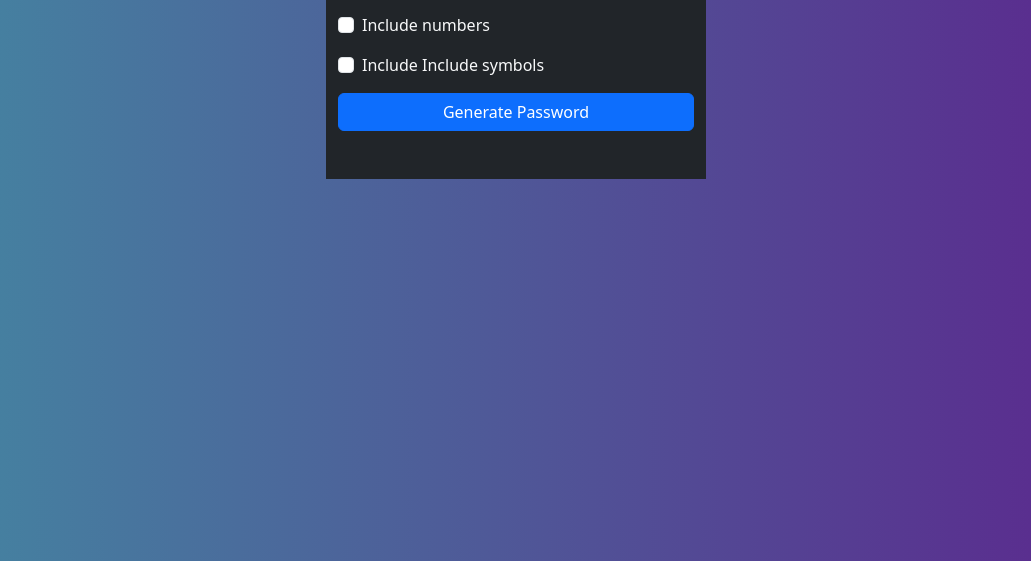
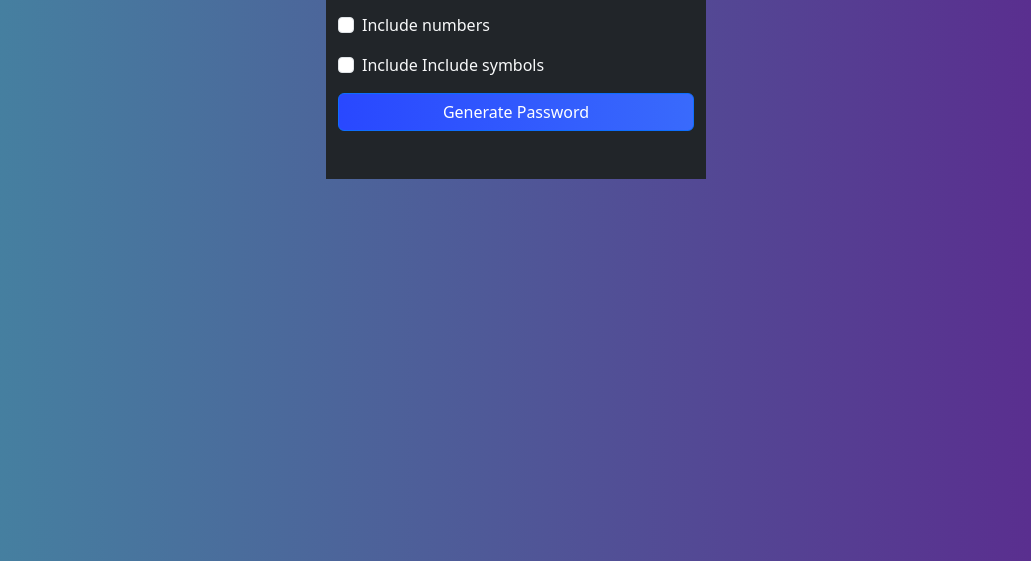
Before and after one commit to CMoliina/Password-Generator, a plain HTML site: page index.html in a window 1280 px wide. Shown: the part 239-800 px from the top of the page, without its empty margins (124-1155 px from the left). Drawn offline with nearby package versions, Linux system fonts and the light colour scheme.

Commit message:
add color

```diff
--- a/css/styles.css
+++ b/css/styles.css
@@ -1,3 +1,5 @@
+/* colors from https://uigradients.com */
+
 body {
     background: #5C258D;
     /* fallback for old browsers */
@@ -10,3 +12,12 @@ body {
 .badge {
     font-size: 26px;
 }
+
+.btn {
+    background: #396afc;
+    /* fallback for old browsers */
+    background: -webkit-linear-gradient(to right, #2948ff, #396afc);
+    /* Chrome 10-25, Safari 5.1-6 */
+    background: linear-gradient(to right, #2948ff, #396afc);
+    /* W3C, IE 10+/ Edge, Firefox 16+, Chrome 26+, Opera 12+, Safari 7+ */
+}
```
